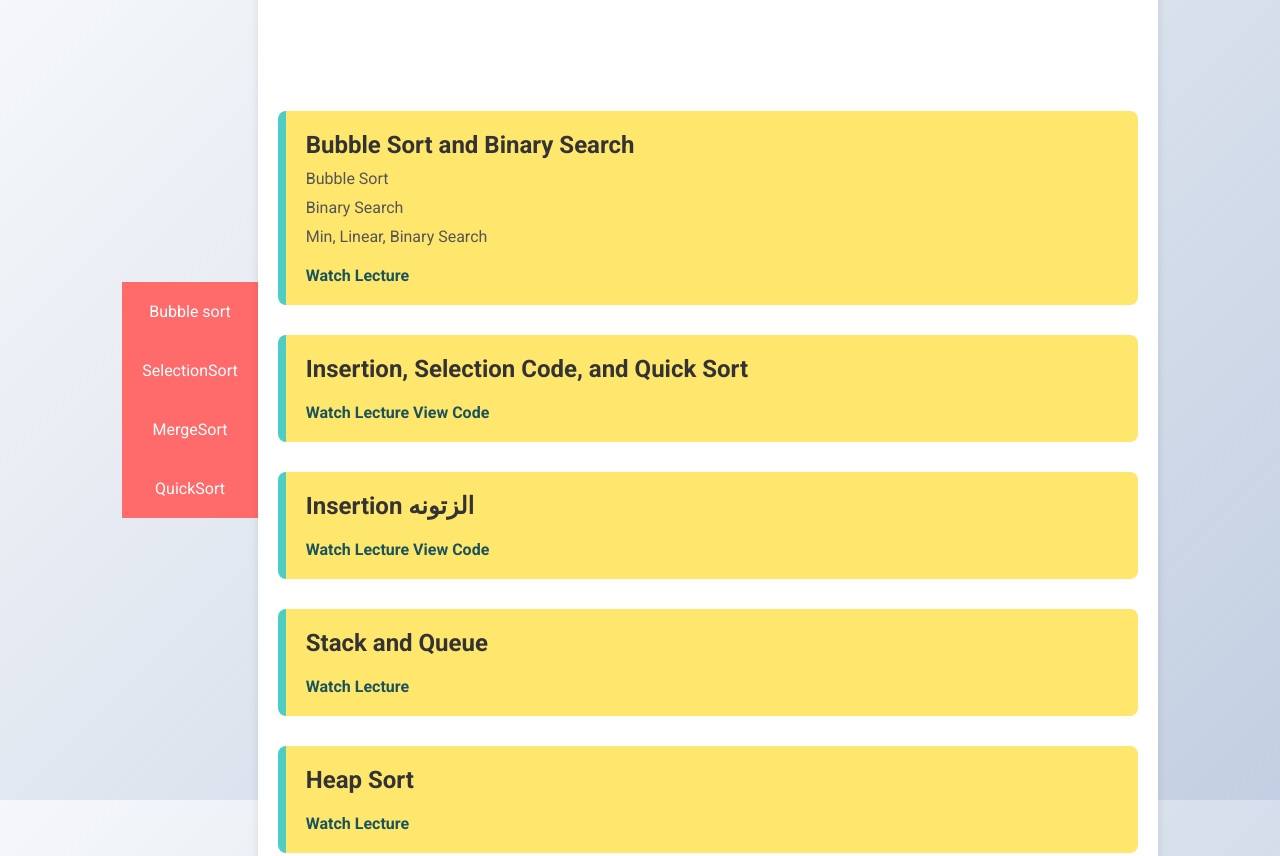
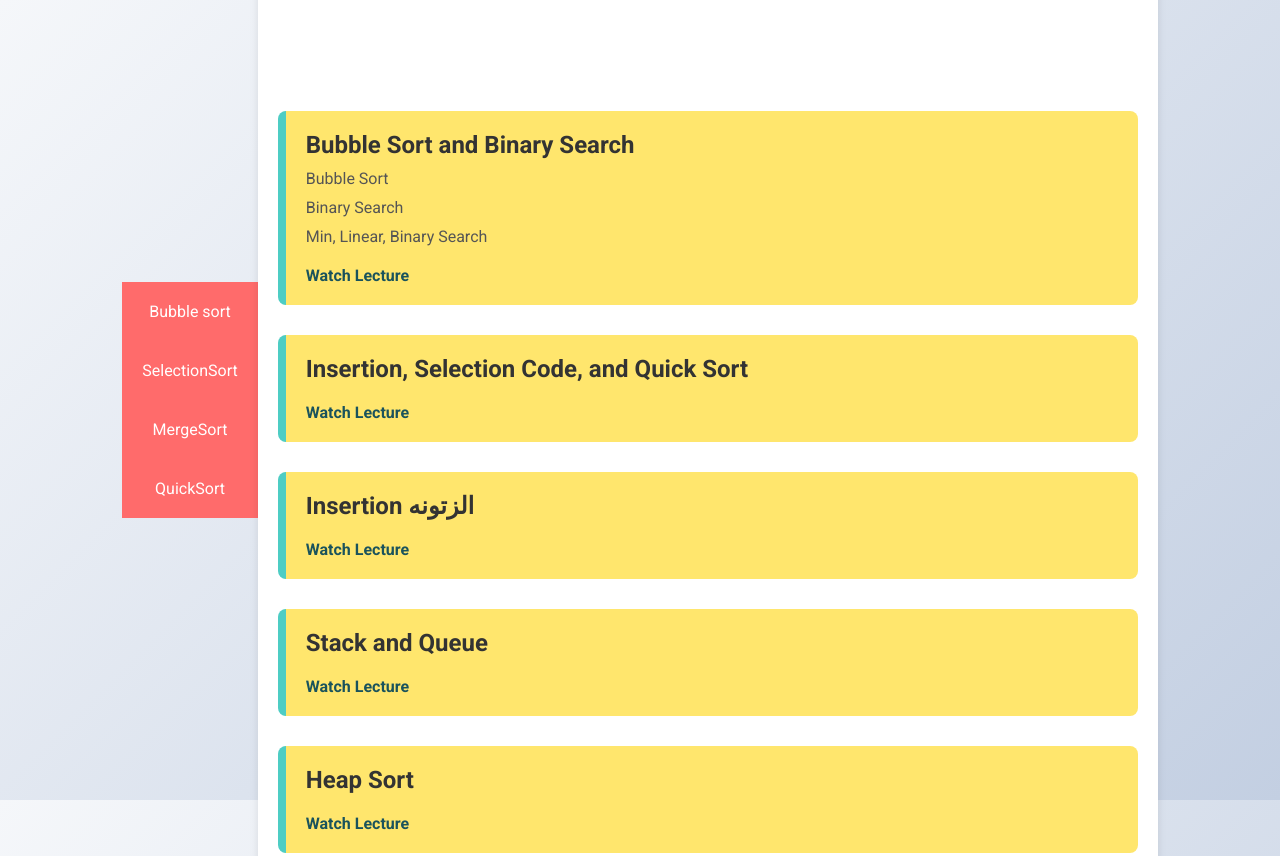
Before and after one commit to mohamedsalah986/DataStructure, a plain HTML site: page index.html in a window 1280 px wide. Shown: the top 856 px of the page. Drawn offline with Linux system fonts and the light colour scheme.

Commit message:
Update index.html

```diff
--- a/index.html
+++ b/index.html
@@ -41,12 +41,12 @@
                 <div class="lecture-item">
                     <h2>Insertion, Selection Code, and Quick Sort</h2>
                     <a href="https://drive.google.com/drive/u/0/folders/17owss8GGfzS9ossieySx7Ao_eyGN19VM" target="_blank">Watch Lecture</a>
-                    <a href="insertion_selection_quick_sort.html" class="code-button">View Code</a>
+
                 </div>
                 <div class="lecture-item">
                     <h2>Insertion الزتونه</h2>
                     <a href="https://drive.google.com/drive/u/0/folders/1T0lslHkIt9hNDDgRkfAgUOTOboj1ypG7" target="_blank">Watch Lecture</a>
-                    <a href="insertion_zaitouna.html" class="code-button">View Code</a>
+
                 </div>
                 <div class="lecture-item">
                     <h2>Stack and Queue</h2>
```
